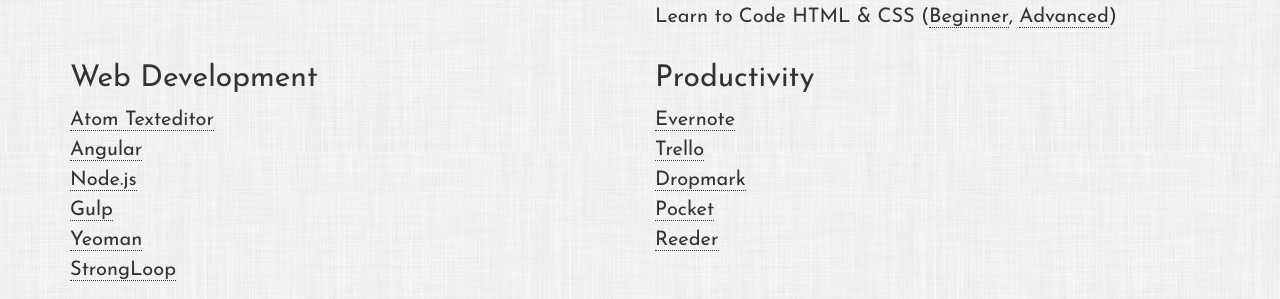
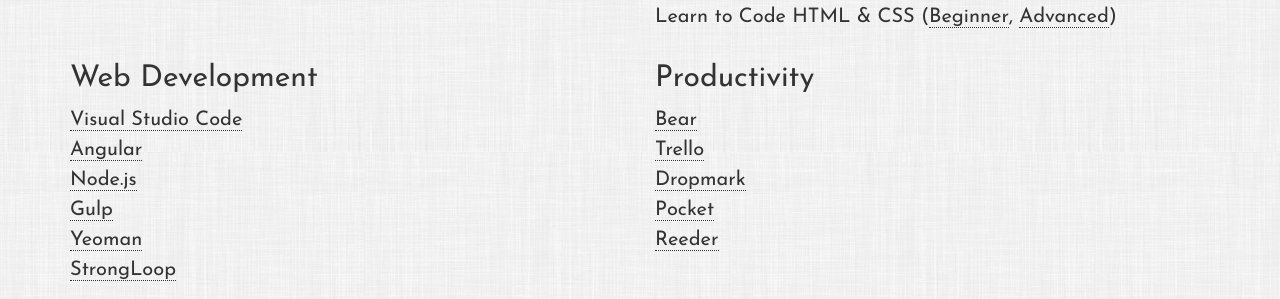
Before and after one commit to mauricewipf/interactive-resume, a Jekyll site: the page built from resources.html, in a window 1280 px wide. Shown: the part 406-705 px from the top of the page. Built offline with Jekyll 4.4.1, drawn with Linux system fonts in a browser that asks for light colours; nearby versions of some CDN libraries.

Commit message:
Edited resources

```diff
--- a/resources.html
+++ b/resources.html
@@ -35,7 +35,7 @@
         <div class="col-xs-12 col-sm-6">
             <h2>Web Development</h2>
             <ul>
-                <li><a href="https://atom.io">Atom Texteditor</a></li>
+                <li><a href="https://code.visualstudio.com">Visual Studio Code</a></li>
                 <li><a href="https://angular.io">Angular</a></li>
                 <li><a href="https://nodejs.org">Node.js</a></li>
                 <li><a href="http://gulpjs.com">Gulp</a></li>
@@ -46,7 +46,7 @@
         <div class="col-xs-12 col-sm-6">
             <h2>Productivity</h2>
             <ul>
-                <li><a href="https://evernote.com">Evernote</a></li>
+                <li><a href="http://www.bear-writer.com">Bear</a></li>
                 <li><a href="https://trello.com">Trello</a></li>
                 <li><a href="https://dropmark.com">Dropmark</a></li>
                 <li><a href="https://getpocket.com">Pocket</a></li>
```
